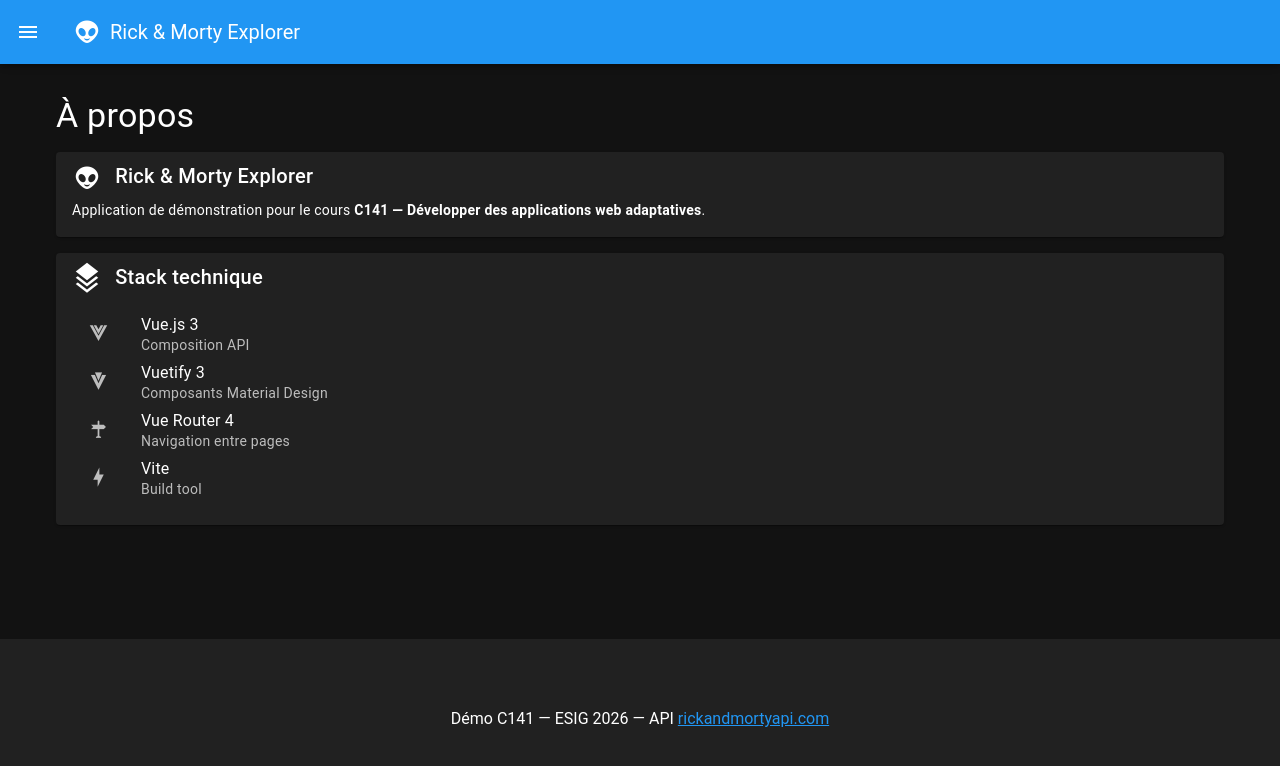
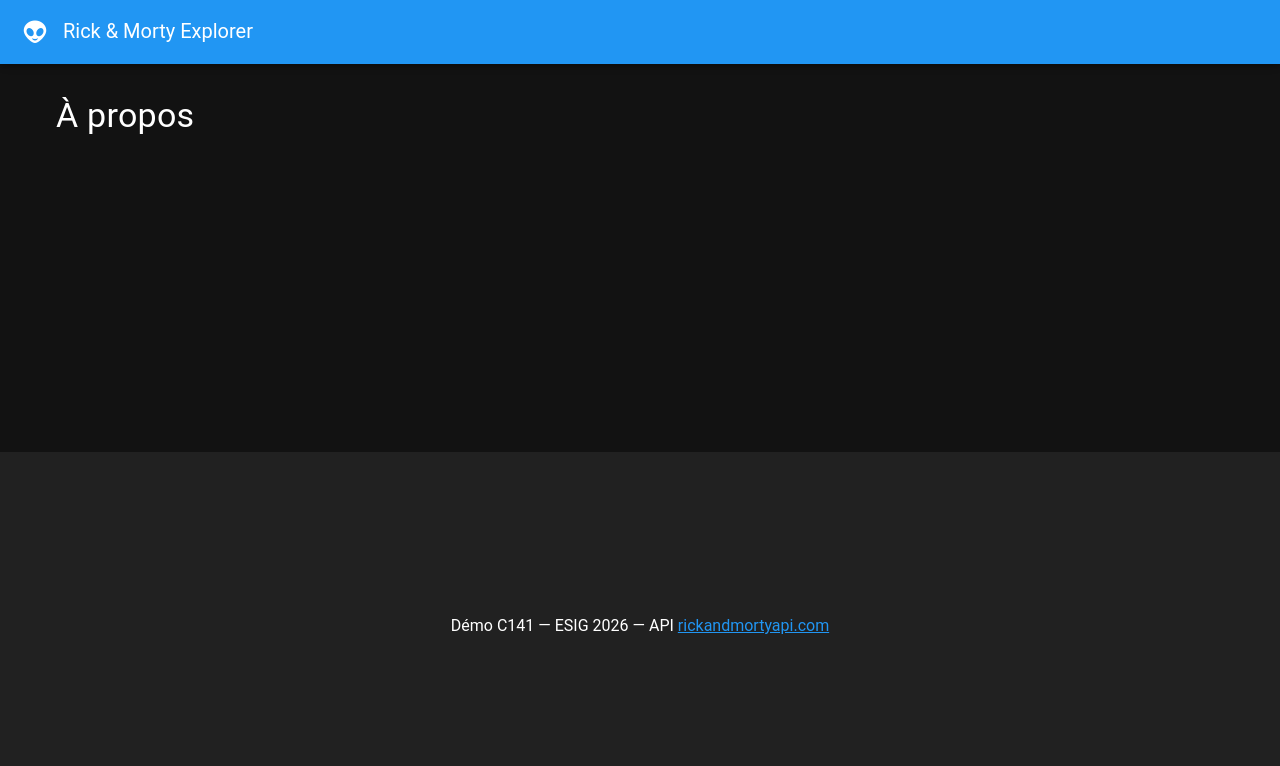
Before and after one commit to fallinov/esig-141-demo-vuetify-api, a Vue app: page /about in a window 1280 px wide. Shown: the top 766 px of the page. Built offline with nearby package versions, Linux system fonts and the light colour scheme.

Commit message:
feat: code de départ pour intro C141
- HomePage : structure fetch vide avec TODO
- AboutPage : squelette vide avec TODO
- App.vue : app-bar simple sans drawer
- README : consignes 3 étapes pour les élèves

```diff
--- a/src/App.vue
+++ b/src/App.vue
@@ -1,27 +1,10 @@
 <template>
   <v-app>
-    <!-- Menu de navigation latéral -->
-    <v-navigation-drawer v-model="drawer" temporary>
-      <v-list nav>
-        <v-list-item
-          v-for="item in navItems"
-          :key="item.to"
-          :to="item.to"
-          :prepend-icon="item.icon"
-          :title="item.title"
-        />
-      </v-list>
-    </v-navigation-drawer>
-
     <!-- Barre de navigation -->
     <v-app-bar color="primary" prominent>
-      <v-app-bar-nav-icon @click="drawer = !drawer" />
-
       <v-app-bar-title>
-        <RouterLink to="/" class="text-white text-decoration-none d-flex align-center">
-          <v-icon icon="mdi-alien" class="mr-2" />
-          Rick & Morty Explorer
-        </RouterLink>
+        <v-icon icon="mdi-alien" class="mr-2" />
+        Rick & Morty Explorer
       </v-app-bar-title>
     </v-app-bar>
 
@@ -42,12 +25,5 @@
 </template>
 
 <script setup>
-import { ref } from 'vue'
-
-const drawer = ref(false)
-
-const navItems = [
-  { title: 'Personnages', to: '/', icon: 'mdi-account-group' },
-  { title: 'À propos', to: '/about', icon: 'mdi-information' },
-]
+  //
 </script>
--- a/src/pages/AboutPage.vue
+++ b/src/pages/AboutPage.vue
@@ -2,31 +2,8 @@
   <v-container>
     <h1 class="text-h4 my-4">À propos</h1>
 
-    <v-card class="mb-4">
-      <v-card-title>
-        <v-icon icon="mdi-alien" class="mr-2" />
-        Rick & Morty Explorer
-      </v-card-title>
-      <v-card-text>
-        Application de démonstration pour le cours
-        <strong>C141 — Développer des applications web adaptatives</strong>.
-      </v-card-text>
-    </v-card>
-
-    <v-card>
-      <v-card-title>
-        <v-icon icon="mdi-layers-triple" class="mr-2" />
-        Stack technique
-      </v-card-title>
-      <v-card-text>
-        <v-list density="compact">
-          <v-list-item prepend-icon="mdi-vuejs" title="Vue.js 3" subtitle="Composition API" />
-          <v-list-item prepend-icon="mdi-vuetify" title="Vuetify 3" subtitle="Composants Material Design" />
-          <v-list-item prepend-icon="mdi-sign-direction" title="Vue Router 4" subtitle="Navigation entre pages" />
-          <v-list-item prepend-icon="mdi-lightning-bolt" title="Vite" subtitle="Build tool" />
-        </v-list>
-      </v-card-text>
-    </v-card>
+    <!-- TODO : Présentation de l'application avec des composants Vuetify -->
+    <!-- Idées : v-card, v-list, v-icon, v-chip -->
   </v-container>
 </template>
 
--- a/src/pages/HomePage.vue
+++ b/src/pages/HomePage.vue
@@ -12,37 +12,10 @@
       {{ error }}
     </v-alert>
 
-    <!-- Liste des personnages -->
+    <!-- TODO : Liste des personnages -->
     <v-row v-else>
-      <v-col
-        v-for="character in characters"
-        :key="character.id"
-        cols="12"
-        sm="6"
-        md="4"
-        lg="3"
-      >
-        <v-card class="h-100">
-          <v-img
-            :src="character.image"
-            :alt="character.name"
-            height="200"
-            cover
-          />
-          <v-card-title>{{ character.name }}</v-card-title>
-          <v-card-text>
-            <v-chip
-              :color="statusColor(character.status)"
-              size="small"
-              class="mr-2"
-            >
-              {{ character.status }}
-            </v-chip>
-            <v-chip size="small" variant="outlined">
-              {{ character.species }}
-            </v-chip>
-          </v-card-text>
-        </v-card>
+      <v-col cols="12">
+        <p>{{ characters.length }} personnage(s) chargé(s)</p>
       </v-col>
     </v-row>
   </v-container>
@@ -56,25 +29,13 @@
 const loading = ref(true)
 const error = ref(null)
 
-/**
- * Retourne la couleur du chip selon le statut du personnage.
- */
-function statusColor(status) {
-  const colors = { Alive: 'green', Dead: 'red', unknown: 'grey' }
-  return colors[status] || 'grey'
-}
-
-// Chargement des données au montage du composant
+// TODO : Charger les personnages depuis l'API Rick and Morty
+// URL : https://rickandmortyapi.com/api/character
+// La réponse contient { info: {...}, results: [...] }
 onMounted(async () => {
   try {
-    const response = await fetch('https://rickandmortyapi.com/api/character')
+    // TODO : fetch + vérification response.ok + extraction des résultats
 
-    if (!response.ok) {
-      throw new Error(`Erreur HTTP ${response.status}`)
-    }
-
-    const data = await response.json()
-    characters.value = data.results
   } catch (err) {
     error.value = `Impossible de charger les personnages : ${err.message}`
   } finally {
```
Also changed, not shown: 1 other file (tests, documents, lock files or other folders).
